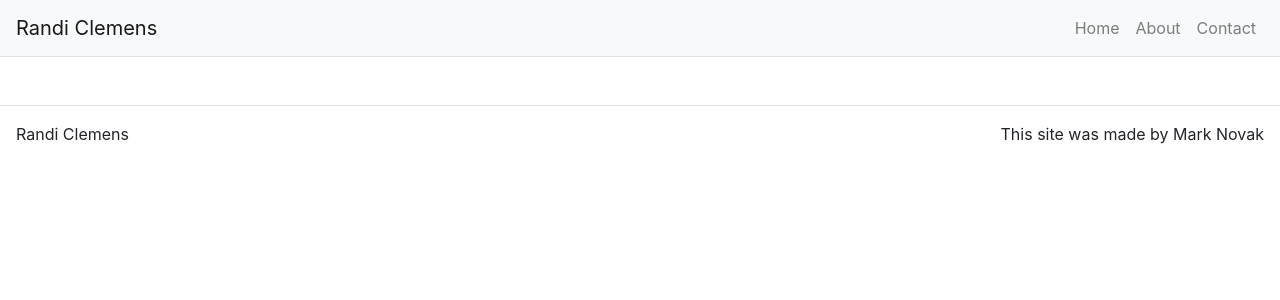
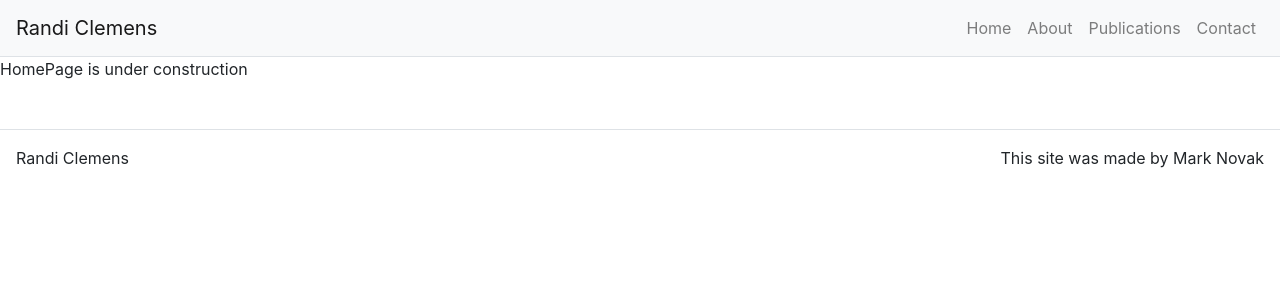
Before and after one commit to manovak24/randi_clemens, a React (Create React App) app: page /publications in a window 1280 px wide. Shown: the top 300 px of the page. Built offline with nearby package versions, Linux system fonts and the light colour scheme.

Commit message:
adding PublicationsPage.js  and importing into App.js

```diff
--- a/src/Components/App/App.js
+++ b/src/Components/App/App.js
@@ -9,6 +9,7 @@ import Footer from '../Footer/Footer';
 import HomePage from '../../Pages/HomePage';
 import AboutPage from '../../Pages/AboutPage';
 import ContactPage from '../../Pages/ContactPage';
+import PublicationsPage from '../../Pages/PublicationsPage';
 
 
 
@@ -26,6 +27,9 @@ class App extends React.Component {
         title: 'Randi Clemens',
         subTitle: 'Add some text',
         text: 'Add some subtext'
+      },
+      publications: {
+        title: 'Publications'
       },
       about: {
         title: 'About Me',
@@ -48,12 +52,14 @@ class App extends React.Component {
               <Nav className="ml-auto">
                 <Link className="nav-link" to="/">Home</Link>
                 <Link className="nav-link" to="/about">About</Link>
+                <Link className="nav-link" to="/publications">Publications</Link>
                 <Link className="nav-link" to="/contact">Contact</Link>
               </Nav>
             </Navbar.Collapse>
           </Navbar>
 
           <Route path="/" exact render={() => <HomePage title={this.state.home.title} subTitle={this.state.home.subTitle} text={this.state.home.text} />} />
+          <Route path="/publications" render={() => <PublicationsPage title={this.state.publications.title} />} />
           <Route path="/about" render={() => <AboutPage title={this.state.about.title} />} />
           <Route path="/contact" render={() => <ContactPage title={this.state.contact.title} />} />
 
--- /dev/null
+++ b/src/Pages/PublicationsPage.js
@@ -0,0 +1,9 @@
+import React from 'react';
+
+function PublicationsPage(props) {
+    return(
+        <p>HomePage is under construction</p>
+    )
+}
+
+export default PublicationsPage;
```
